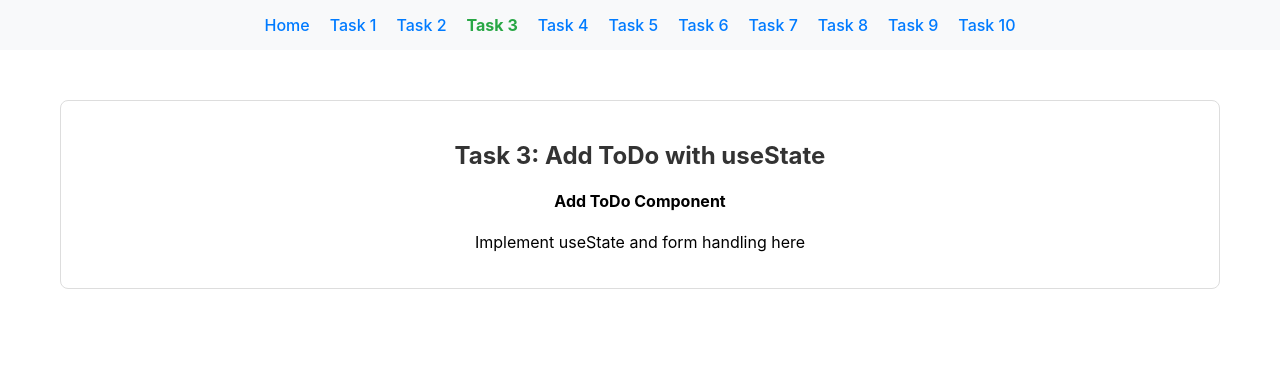
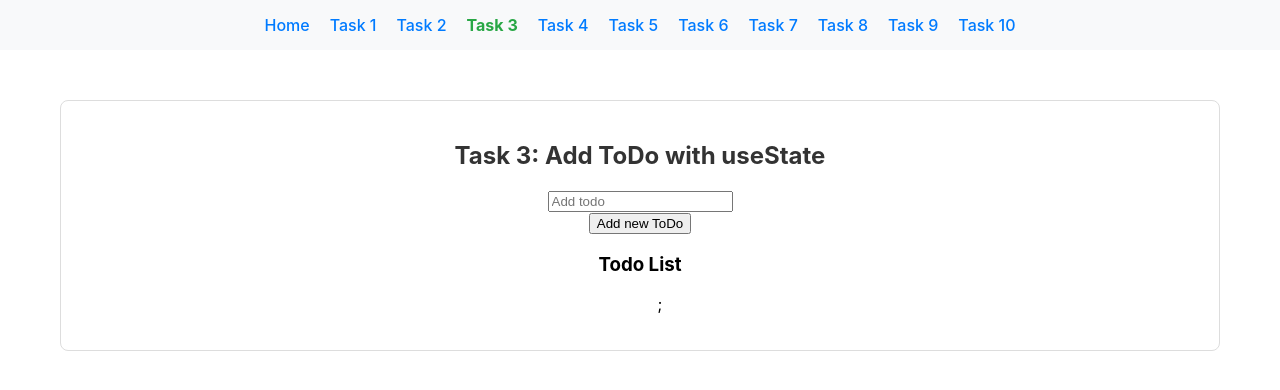
Before and after one commit to Lant1Kun/node.js-pre-training-assigment-solution, a React (Create React App) app in the folder React-CSS/react-todo-app/: page /task-03 in a window 1280 px wide. Shown: the top 390 px of the page. Built offline with nearby package versions, Linux system fonts and the light colour scheme.

Commit message:
Task 3 completed

```diff
--- a/React-CSS/react-todo-app/src/solutions/task-03/AddToDo.tsx
+++ b/React-CSS/react-todo-app/src/solutions/task-03/AddToDo.tsx
@@ -1,5 +1,6 @@
 import React, { useState } from 'react';
 import { Todo } from '../../types';
+import { ToDoList } from '../task-01/ToDoList'
 
 /**
  * Task 3: AddToDo Component
@@ -47,12 +48,32 @@ export const AddToDo: React.FC = () => {
   // Example implementation:
   // const [inputValue, setInputValue] = useState('');
   // const [todos, setTodos] = useState<Todo[]>([]);
-
+  const [todos, setTodos] = useState<Todo[]>([]);
+  //const [newTodo, setTodo] = useState<Todo>({title : '', id:0, completed: false})
+  const [todoName, setTodoName] = useState<Todo['title']>('');
+  const newFixTodo = (event: React.ChangeEvent<HTMLInputElement>) => {
+    const todoCurName = event.target;
+    setTodoName(todoCurName.value);
+  };
+  function addTodo(event: React.FormEvent<HTMLFormElement>) {
+    event.preventDefault();
+    const newTodo = {
+      title: todoName,
+      id: todos.length + 1,
+      completed: false
+    };
+    setTodos(todos => [...todos, newTodo]);
+    setTodoName('');
+  };
   return (
     <div>
-      {/* TODO: Replace this with your implementation */}
-      <h4>Add ToDo Component</h4>
-      <p>Implement useState and form handling here</p>
+      <form onSubmit={addTodo}>
+        <div>
+          <input type='text' id='name' name='name' placeholder='Add todo' value={todoName} onChange={newFixTodo} required/>
+        </div>
+        <button type='submit'>Add new ToDo</button>
+      </form>
+      <ToDoList todos={todos}/>
     </div>
   );
 };
```
